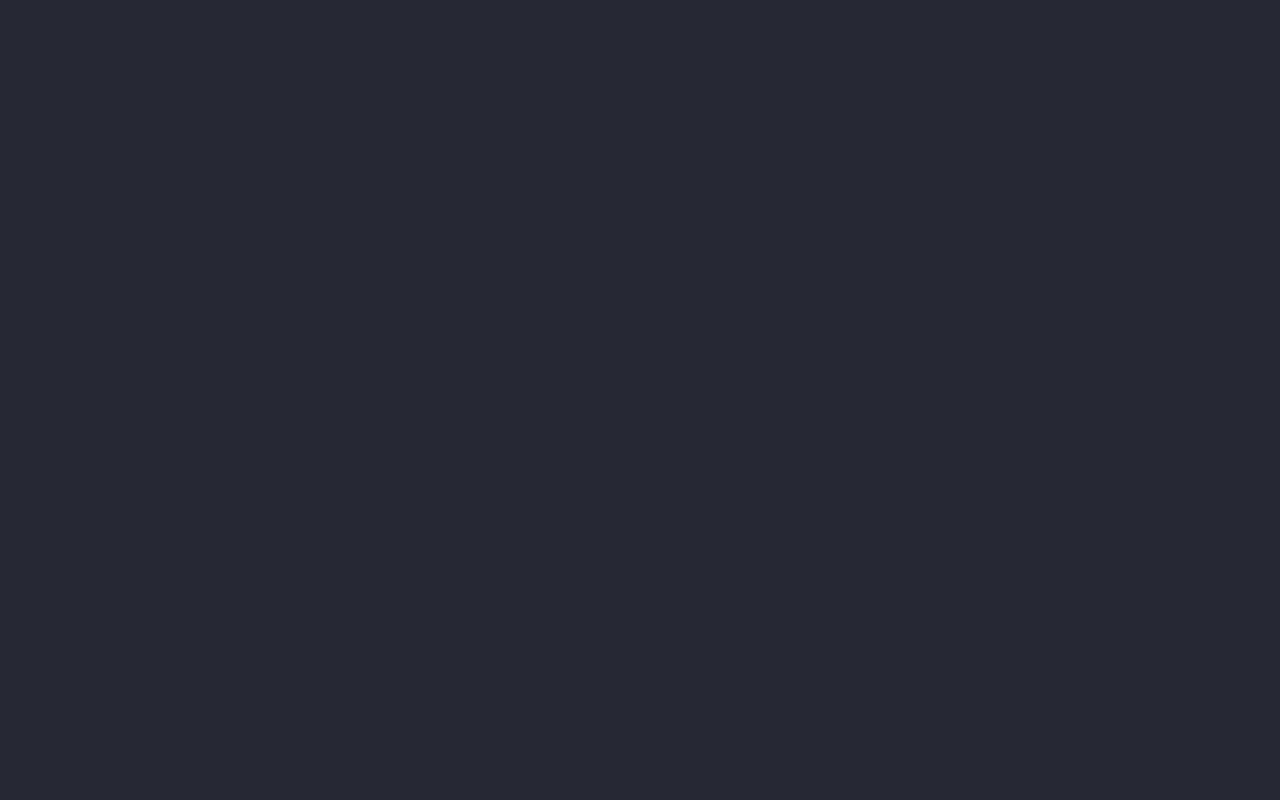
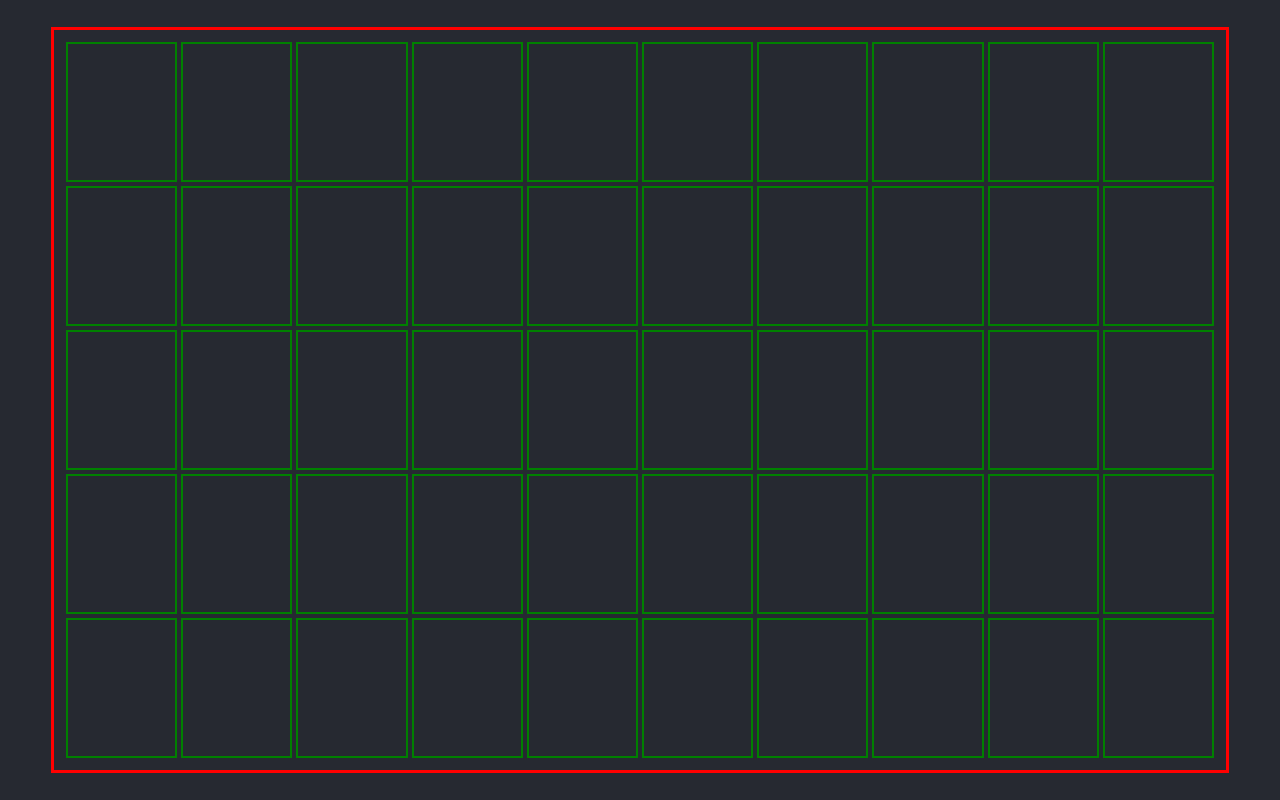
Before and after one commit to JamieScottC/COVID-19-HeatMap, a plain HTML site: page HeatMap.html in a window 1280 px wide. Drawn offline with Linux system fonts and the light colour scheme.

Commit message:
Added state elements

```diff
--- a/HeatMap.html
+++ b/HeatMap.html
@@ -6,6 +6,60 @@
     <title>Covid-19 Heat Map</title>
 </head>
 <body>
+    <div class="container">
+        <div id="Alabama"> </div>
+        <div id="Alaska"> </div>
+        <div id="Arizona"> </div>
+        <div id="Arkansas"> </div>
+        <div id="California"> </div>
+        <div id="Colorado"> </div>
+        <div id="Connecticut"> </div>
+        <div id="Delaware"> </div>
+        <div id="Florida"> </div>
+        <div id="Georgia"> </div>
+        <div id="Hawaii"> </div>
+        <div id="Idaho"> </div>
+        <div id="Illinois"> </div>
+        <div id="Indiana"> </div>
+        <div id="Iowa"> </div>
+        <div id="Kansas"> </div>
+        <div id="Kentucky"> </div>
+        <div id="Louisiana"> </div>
+        <div id="Maine"> </div>
+        <div id="Maryland"> </div>
+        <div id="Massachusetts"> </div>
+        <div id="Michigan"> </div>
+        <div id="Minnesota"> </div>
+        <div id="Mississippi"> </div>
+        <div id="Missouri"> </div>
+        <div id="Montana"> </div>
+        <div id="Nebraska"> </div>
+        <div id="Nevada"> </div>
+        <div id="New_Hampshire"> </div>
+        <div id="New_Jersey"> </div>
+        <div id="New_Mexico"> </div>
+        <div id="New_York"> </div>
+        <div id="North_Carolina"> </div>
+        <div id="North_Dakota"> </div>
+        <div id="Ohio"> </div>
+        <div id="Oklahoma"> </div>
+        <div id="Oregon"> </div>
+        <div id="Pennsylvania"> </div>
+        <div id="Rhode_Island"> </div>
+        <div id="South Carolina"> </div>
+        <div id="South Dakota"> </div>
+        <div id="Tennessee"> </div>
+        <div id="Texas"> </div>
+        <div id="Utah"> </div>
+        <div id="Vermont"> </div>
+        <div id="Virginia"> </div>
+        <div id="Washington"> </div>
+        <div id="West_Virginia"> </div>
+        <div id="Wisconsin"> </div>
+        <div id="Wyoming"> </div>
 
+
+    </div>
+    <script src="script.js"></script>
 </body>
 </html>
--- a/styles.css
+++ b/styles.css
@@ -1,5 +1,74 @@
-#wrapper{}
 
-body{
+html, body{
 	background-color: #262931;
+	margin: 0;
+	padding: 0;
+	width: 100%;
+	height: 100%;
 }
+
+.container{
+	border: 3px solid red;
+	width: 90%;
+	height: 90%;
+	margin: 0 auto;
+	position: relative;
+	top: 50%;
+	transform: translateY(-50%);
+	padding: 10px;
+	display: grid;
+	grid-template-columns: auto auto auto auto auto auto auto auto auto auto;
+}
+.container div {
+	margin: 2px;
+	border: 2px solid green;
+}
+#Alabama{
+
+}
+#Alaska{}
+#Arizona{}
+#California{}
+#Colorado{}
+#Connecticut{}
+#Delaware{}
+#Florida{}
+#Georgia{}
+#Hawaii{}
+#Idaho{}
+#Illinois{}
+#Indiana{}
+#Iowa{}
+#Kansas{}
+#Kentucky{}
+#Louisiana{}
+#Maine{}
+#Maryland{}
+#Massachusetts{}
+#Michigan{}
+#Minnesota{}
+#Mississippi{}
+#Missouri{}
+#Montana{}
+#Nebraska{}
+#Nevada{}
+#New_Hampshire{}
+#New_Jersey{}
+#North_Carolina{}
+#North_Dakota{}
+#Ohio{}
+#Oklahoma{}
+#Oregon{}
+#Pennsylvania{}
+#Rhode_Island{}
+#South_Carolina{}
+#South_Dakota{}
+#Tennessee{}
+#Texas{}
+#Utah{}
+#Vermont{}
+#Virginia{}
+#Washington{}
+#West_Virginia{}
+#Wisconsin{}
+#Wyoming{}
```
Also changed, not shown: script.js (added).
